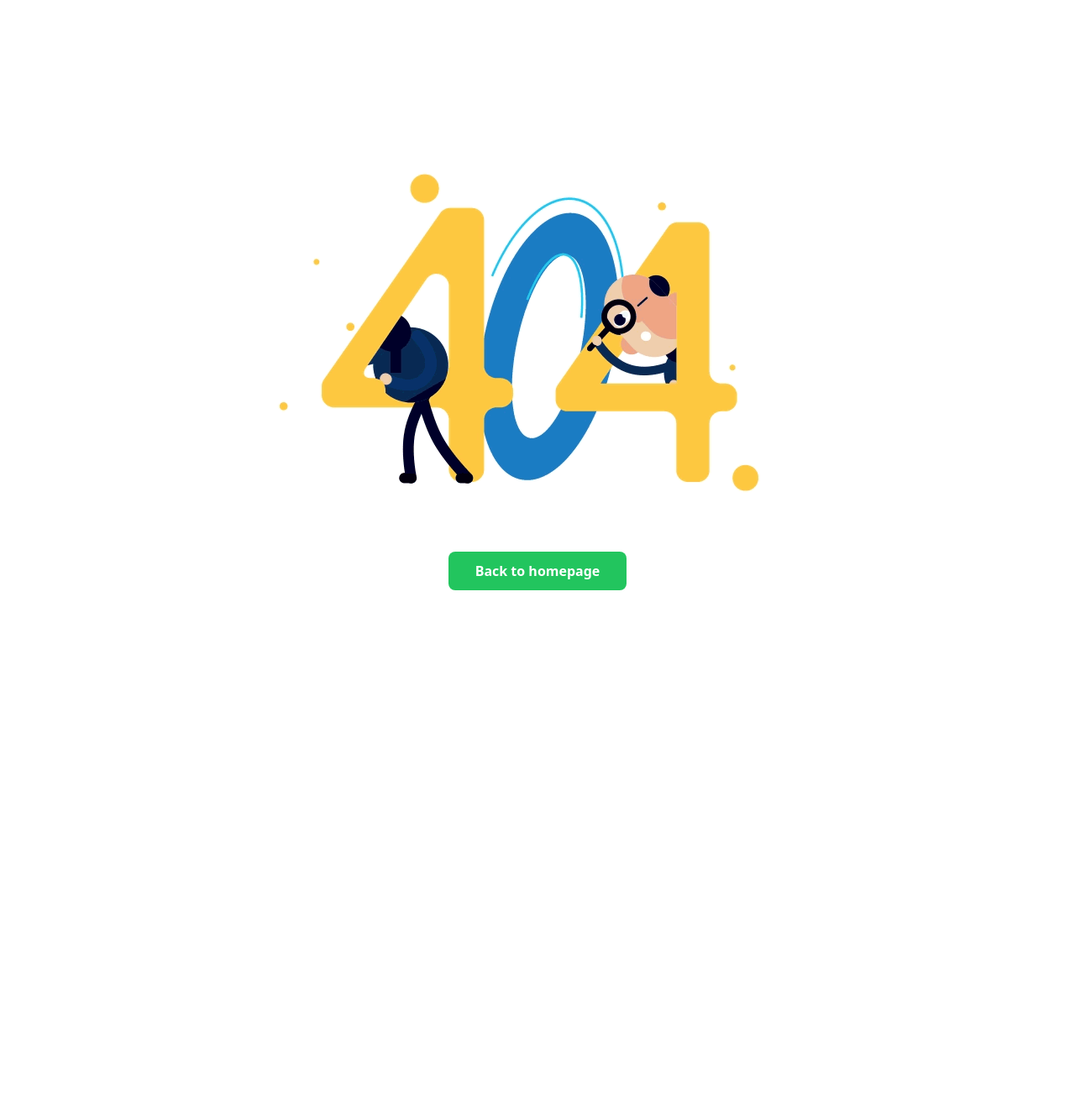
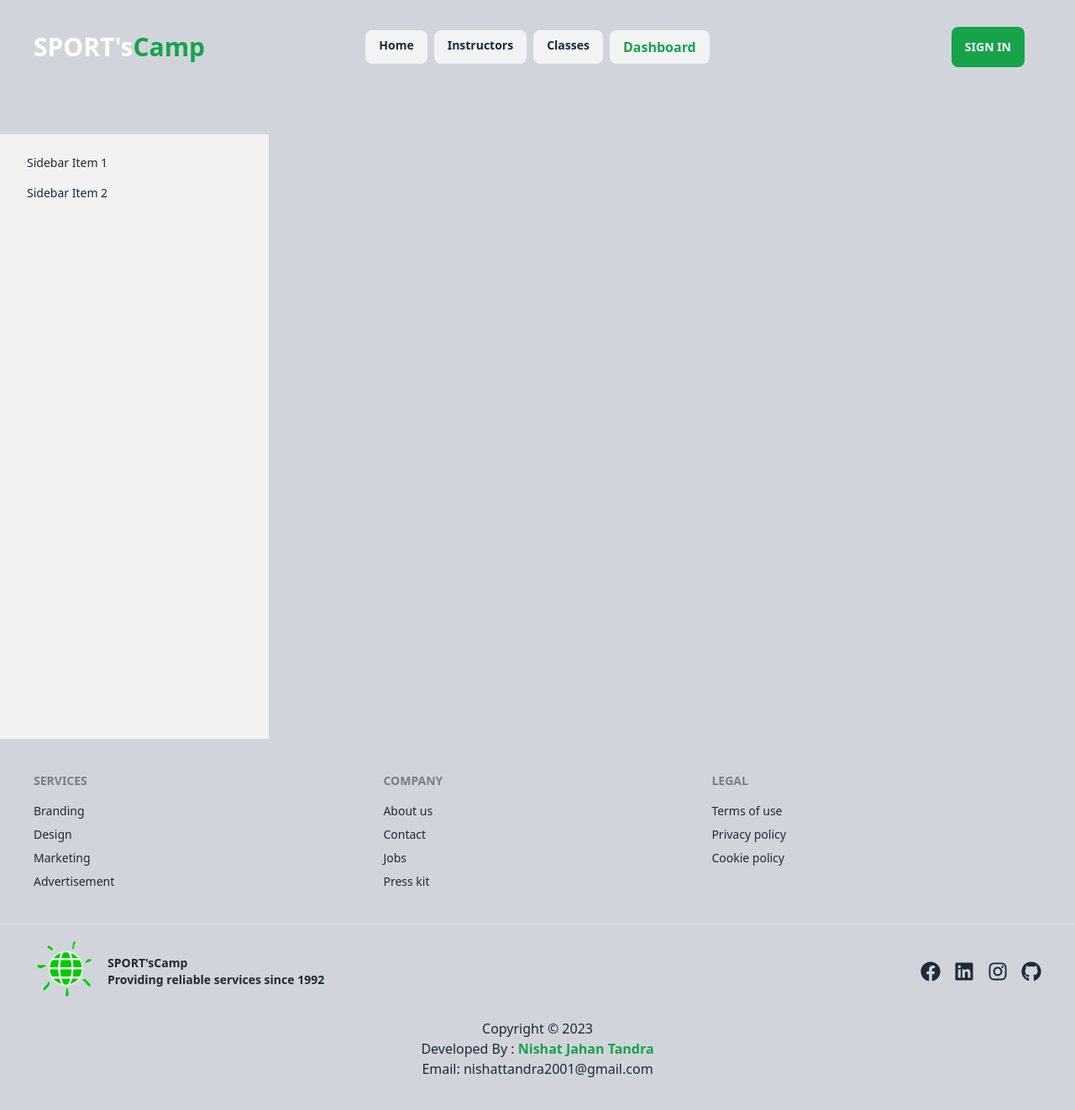
Before and after one commit to nishattandra/sportsCamp-client, a React (Vite) app: page /dashboard in a window 1280 px wide. Before the commit this address had no page. Shown: the top 1322 px of the page at 84% size. Before the commit the page ends 800 px from the top, so only its background shows below. Built offline with nearby package versions, Linux system fonts and the light colour scheme.

Commit message:
firebase added

```diff
--- a/src/Routes/Routes.jsx
+++ b/src/Routes/Routes.jsx
@@ -6,6 +6,7 @@ import Home from "../pages/Home/Home/Home";
 import Login from "../pages/Login/Login";
 import Registration from "../pages/Registration/Registration";
 import ErrorPage from "../pages/ErrorPage/ErrorPage";
+import Dashboard from "../layout/Dashboard";
 
   const router = createBrowserRouter([
     {
@@ -27,6 +28,10 @@ import ErrorPage from "../pages/ErrorPage/ErrorPage";
         }
       ]
     },
+    {
+      path:'dashboard',
+      element:<Dashboard></Dashboard>
+    }
   ]);
 
   export default router;
--- /dev/null
+++ b/src/firebase/firebase.config.js
@@ -0,0 +1,18 @@
+// Import the functions you need from the SDKs you need
+import { initializeApp } from "firebase/app";
+// TODO: Add SDKs for Firebase products that you want to use
+// https://firebase.google.com/docs/web/setup#available-libraries
+
+// Your web app's Firebase configuration
+const firebaseConfig = {
+    apiKey: import.meta.env.VITE_apiKey,
+    authDomain: import.meta.env.VITE_authDomain,
+    projectId: import.meta.env.VITE_projectId,
+    storageBucket: import.meta.env.VITE_storageBucket,
+    messagingSenderId: import.meta.env.VITE_messagingSenderId,
+    appId: import.meta.env.VITE_appId
+};
+
+// Initialize Firebase
+const app = initializeApp(firebaseConfig);
+export default app;
--- a/src/index.css
+++ b/src/index.css
@@ -1,3 +1,11 @@
 @tailwind base;
 @tailwind components;
 @tailwind utilities;
+
+
+.drawer-side a.active {
+    color: white;
+  }
+  .drawer-side a {
+    background-color: transparent;
+  }
--- /dev/null
+++ b/src/layout/Dashboard.jsx
@@ -0,0 +1,81 @@
+/* eslint-disable no-unused-vars */
+import React from 'react';
+import { NavLink, Outlet } from 'react-router-dom';
+import { FaShoppingCart, FaWallet, FaCalendarAlt, FaHome, FaUtensils, FaBook, FaUsers } from 'react-icons/fa';
+import Navbar from '../pages/Shared/Navbar/Navbar';
+import Footer from '../pages/Shared/Footer/Footer';
+
+const Dashboard = () => {
+    return (
+        <div>
+            <Navbar></Navbar>
+            <div className="drawer lg:drawer-open">
+                <input id="my-drawer-2" type="checkbox" className="drawer-toggle" />
+                <div className="drawer-content flex flex-col items-center justify-center">
+                    <Outlet></Outlet>
+                    <label htmlFor="my-drawer-2" className="btn btn-primary drawer-button lg:hidden">Open drawer</label>
+
+                </div>
+                <div className="drawer-side mt-20  sm:mt-20">
+                    <label htmlFor="my-drawer-2" className="drawer-overlay"></label>
+                    <ul className="menu p-4 w-80 h-full bg-base-200 text-base-content  sm:mt-20">
+                        {/* Sidebar content here */}
+                        <li><a>Sidebar Item 1</a></li>
+                        <li><a>Sidebar Item 2</a></li>
+                    </ul>
+
+                </div>
+            </div>
+            <Footer></Footer>
+        </div>
+        // <div>
+        //     <Navbar></Navbar>
+        //     <div>
+
+        //         <button className="btn btn-outline">Default</button>
+        //         <button className="btn btn-outline btn-primary">Primary</button>
+        //         <button className="btn btn-outline btn-secondary">Secondary</button>
+        //         <button className="btn btn-outline btn-accent">Accent</button>
+        //     </div>
+        //     <div className="drawer-content">
+
+        //         <Outlet></Outlet>
+        //     </div>
+        //     <Footer></Footer>
+        // </div>
+
+        // <div className="drawer drawer-mobile bg-red-600">
+        //     <input id="my-drawer-2" type="checkbox" className="drawer-toggle" />
+        //     <div className="drawer-content">
+        //         <label htmlFor="my-drawer-2" className="btn btn-primary drawer-button lg:hidden">Open drawer</label>
+        //         <Outlet></Outlet>
+
+        //     </div>
+        //     <div className="drawer-side bg-[#D1A054]">
+        //         <label htmlFor="my-drawer-2" className="drawer-overlay"></label>
+        //         <ul className="menu p-4 w-80">
+        //             <li><NavLink to="/dashboard/adminhome"><FaHome></FaHome> Admin Home</NavLink></li>
+        //             <li><NavLink to="/dashboard/addItem"> <FaUtensils></FaUtensils> Add an Item</NavLink></li>
+        //             <li><NavLink to="/dashboard/manageitems"><FaWallet></FaWallet> Manage Items</NavLink></li>
+        //             <li><NavLink to="/"><FaBook></FaBook> Manage Bookings(not implemented)</NavLink></li>
+        //             <li><NavLink to="/dashboard/allusers"><FaUsers></FaUsers> All Users</NavLink></li>
+        //             <li><NavLink to="/dashboard/userhome"><FaHome></FaHome> User Home</NavLink></li>
+        //             <li><NavLink to="/"><FaCalendarAlt></FaCalendarAlt> Reservations</NavLink></li>
+        //             <li><NavLink to="/"><FaWallet></FaWallet> Payment History</NavLink></li>
+        //             <li>
+        //                 <NavLink to="/dashboard/mycart"><FaShoppingCart></FaShoppingCart> My Cart
+        //                 </NavLink>
+
+        //             </li>
+        //             <div className="divider"></div>
+        //             <li><NavLink to="/"><FaHome></FaHome> Home</NavLink> </li>
+        //             <li><NavLink to="/menu"> Our Menu</NavLink></li>
+        //             <li><NavLink to="/order/salad">Order Food</NavLink></li>
+        //         </ul>
+
+        //     </div>
+        // </div>
+    );
+};
+
+export default Dashboard;
--- a/src/pages/Shared/Footer/Footer.jsx
+++ b/src/pages/Shared/Footer/Footer.jsx
@@ -34,8 +34,8 @@ const Footer = () => {
                     <img className='h-20 w-20' src={logo} alt="" />
                     <p className='font-bold'>SPORT&apos;sCamp <br />Providing reliable services since 1992</p>
                 </div>
-                <div className="md:place-self-center md:justify-self-end ">
-                    <div className="grid grid-flow-col gap-4">
+                <div className="md:place-self-center md:justify-self-end  ">
+                    <div className="grid grid-flow-col gap-4 sm:mx-auto">
                         <Link to='https://www.facebook.com/profile.php?id=100082673616604' target='_blank'><FaFacebook style={{ height: '24px', width: '24px' }}></FaFacebook></Link>
                         <Link to='https://www.linkedin.com/in/nishat-jahan-tandra-074633251/' target='_blank'><FaLinkedin style={{ height: '24px', width: '24px' }}></FaLinkedin></Link>
                         <Link to='https://www.instagram.com/nishat_jahan_tandra/' target='_blank'><FaInstagram style={{ height: '24px', width: '24px' }}></FaInstagram></Link>
--- a/src/pages/Shared/Navbar/Navbar.jsx
+++ b/src/pages/Shared/Navbar/Navbar.jsx
@@ -1,7 +1,6 @@
 /* eslint-disable no-unused-vars */
 import React from 'react';
 import { Link, NavLink } from 'react-router-dom';
-import logo from '../../../assets/images/logo/logo1.png'
 
 const Navbar = () => {
 
@@ -22,7 +21,6 @@ const Navbar = () => {
                         {navItems}
                     </ul>
                 </div>
-                <img className='md:w-20 sm:w-12' src={logo} alt="" />
                 <h2 className="normal-case text-3xl font-bold text-white mr-0">SPORT&apos;s<span className=' text-green-600'>Camp</span></h2>
             </div>
             <div className="navbar-center hidden lg:flex">
```
